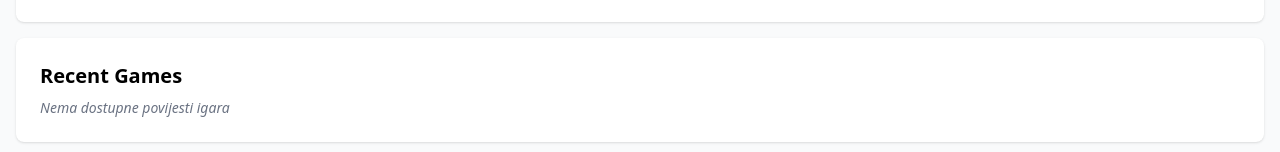
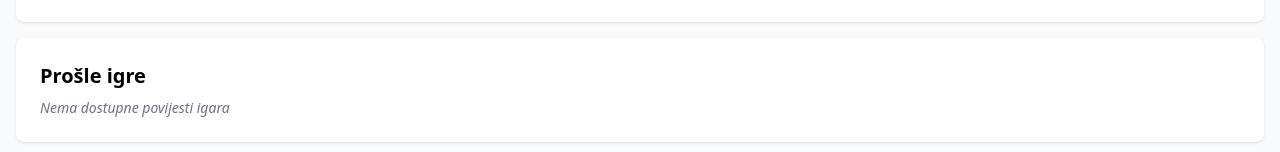
Before and after one commit to RobertK0/belablok, a React (Vite) app: page / in a window 1280 px wide. Shown: the part 240-392 px from the top of the page. Built offline with nearby package versions, Linux system fonts and the light colour scheme.

Commit message:
adjustments

```diff
--- a/src/i18n/locales/hr/game.json
+++ b/src/i18n/locales/hr/game.json
@@ -61,6 +61,7 @@
   "emptySlot": "Prazno mjesto",
   "nextDealer": "Sljedeći djelitelj",
   "currentDealer": "Djelitelj",
+  "rounds": "Partije",
   "noRoundsYet": "Još nema odigranih partija",
   "newRound": "Nova partija",
   "addRound": "Dodaj partiju",
--- a/src/routes/home/HomeComponent.tsx
+++ b/src/routes/home/HomeComponent.tsx
@@ -48,17 +48,11 @@ export function HomeComponent() {
 
         <div className="bg-white shadow rounded-lg p-6">
           <h2 className="text-xl font-semibold mb-2">
-            {t("recentGames", {
-              ns: "history",
-              defaultValue: "Recent Games",
-            })}
+            {t("pastGames", { ns: "history" })}
           </h2>
           <div className="space-y-2">
             <p className="text-gray-500 text-sm italic">
-              {t("noHistory", {
-                ns: "history",
-                defaultValue: "No recent games found",
-              })}
+              {t("noHistory", { ns: "history" })}
             </p>
           </div>
         </div>
--- a/src/routes/score/ScoreRoundComponent.tsx
+++ b/src/routes/score/ScoreRoundComponent.tsx
@@ -360,15 +360,6 @@ export function ScoreRoundComponent() {
       {/* Target Score Info */}
       <div className="bg-white shadow rounded-lg p-4 mb-4">
         <div className="flex justify-between items-center">
-          <div>
-            <p className="text-sm text-gray-600">
-              {t("targetScore", {
-                ns: "game",
-                defaultValue: "Target Score",
-              })}
-            </p>
-            <p className="font-medium">{game.targetScore}</p>
-          </div>
           <div>
             <p className="text-sm text-gray-600">
               {t("remainingAfterRound", {
```
